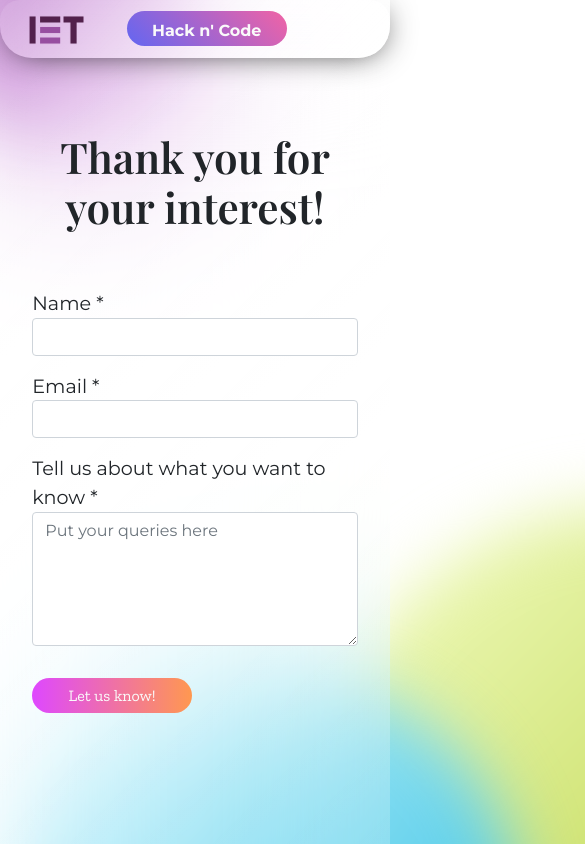
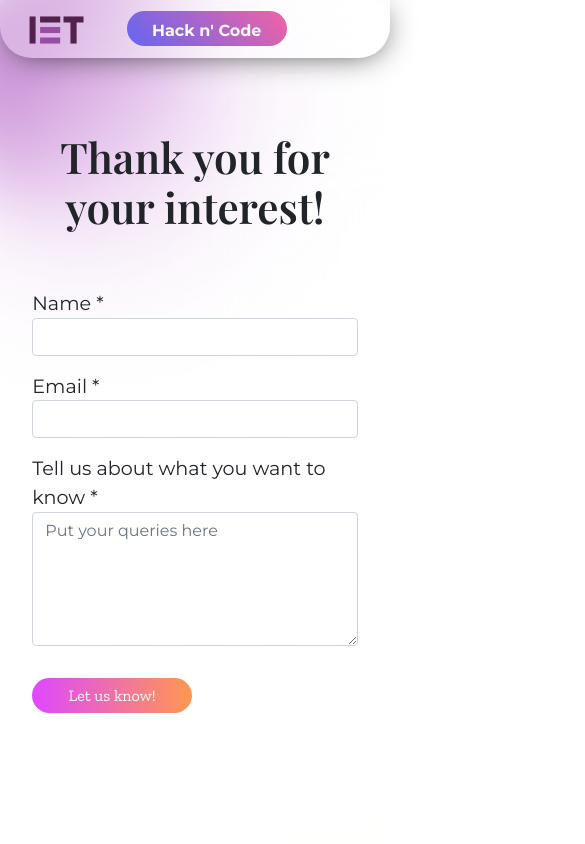
Before and after one commit to peefjerky/ietmpstme, a React (Create React App) app: page /contact in a window 390 px wide. Shown: the top 844 px of the page, 585 px wide, since content can reach past the window. Built offline with nearby package versions, Linux system fonts and the light colour scheme; some icons are missing; a web font is replaced by a local one.

Commit message:
Fixed .background position

```diff
--- a/src/App.css
+++ b/src/App.css
@@ -29,13 +29,14 @@ body {
   height: 0;
 }
 .background {
-  /* position: relative; */
+  position: relative;
   background: rgb(255, 255, 255);
   overflow: hidden;
 }
 .background2 {
   overflow: hidden;
   background: rgb(0, 0, 0);
+  position: relative;
 }
 
 .foreground {
@@ -132,9 +133,14 @@ a:hover {
   position: absolute;
   height: 40rem;
   width: 40rem;
-  top: -30%;
+
+  border-radius: 50%;
+
+  filter: blur(32px);
+}
+.circle1 {
+  top: -10%;
   left: -30%;
-  border-radius: 50%;
   background: rgb(140, 48, 255);
   background: rgb(160, 70, 180);
   background: linear-gradient(
@@ -142,7 +148,6 @@ a:hover {
     rgba(160, 70, 180, 1) 0%,
     rgba(249, 222, 255, 1) 100%
   );
-  filter: blur(32px);
 }
 
 .circle2 {
@@ -178,7 +183,7 @@ a:hover {
   position: absolute;
   height: 800px;
   width: 100vw;
-  top: -60%;
+  top: -13%;
   border-radius: 50%;
   background: linear-gradient(53deg, #6366f1, #57ffb9);
 
@@ -216,10 +221,14 @@ a:hover {
     border: none;
   }
   .circle1 {
-    top: -10%;
+    top: -2%;
     left: -10%;
     height: 15em;
     width: 15em;
+  }
+  .background {
+    position: relative;
+    overflow-x: hidden;
   }
 }
 
--- a/src/css/navbar.scss
+++ b/src/css/navbar.scss
@@ -18,7 +18,6 @@
   border-bottom-right-radius: 2rem;
   border: none;
   z-index: 9;
-
   a {
     /* color:  rgb(90, 83, 217); */
     color: rgba(160, 70, 180, 1);
```
